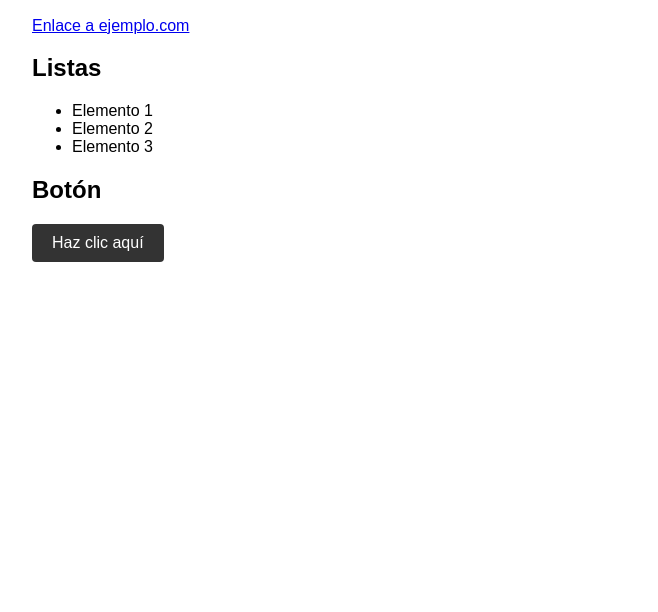
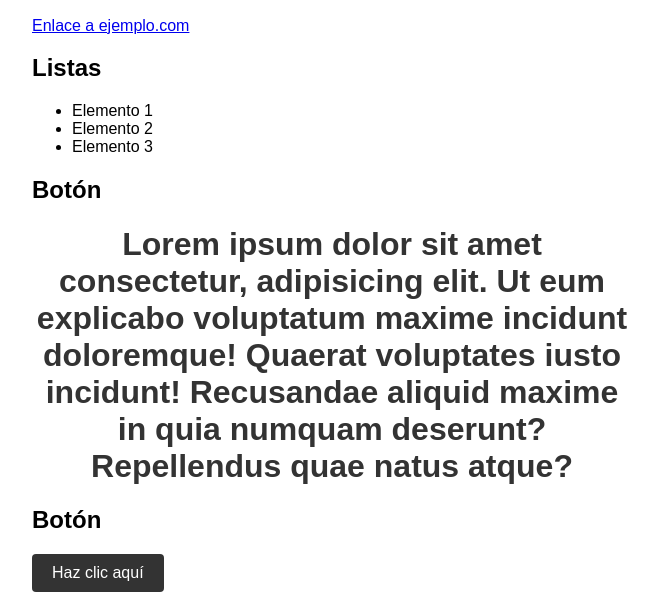
Before and after one commit to hostingprueba/Programa-git., a plain HTML site: page index.html in a window 1280 px wide. Shown: the part 261-873 px from the top of the page, without its empty margins (308-966 px from the left). Before the commit the page ends 800 px from the top, so only its background shows below. Drawn offline with Linux system fonts and the light colour scheme.

Commit message:
nuevo lorem

```diff
--- a/index.html
+++ b/index.html
@@ -53,6 +53,8 @@
     </ul>
 
     <h2>Botón</h2>
+    <h1>Lorem ipsum dolor sit amet consectetur, adipisicing elit. Ut eum explicabo voluptatum maxime incidunt doloremque! Quaerat voluptates iusto incidunt! Recusandae aliquid maxime in quia numquam deserunt? Repellendus quae natus atque?</h1>
+    <h2>Botón</h2>
     <a href="#" class="btn">Haz clic aquí</a>
   </div>
 </body>
```
